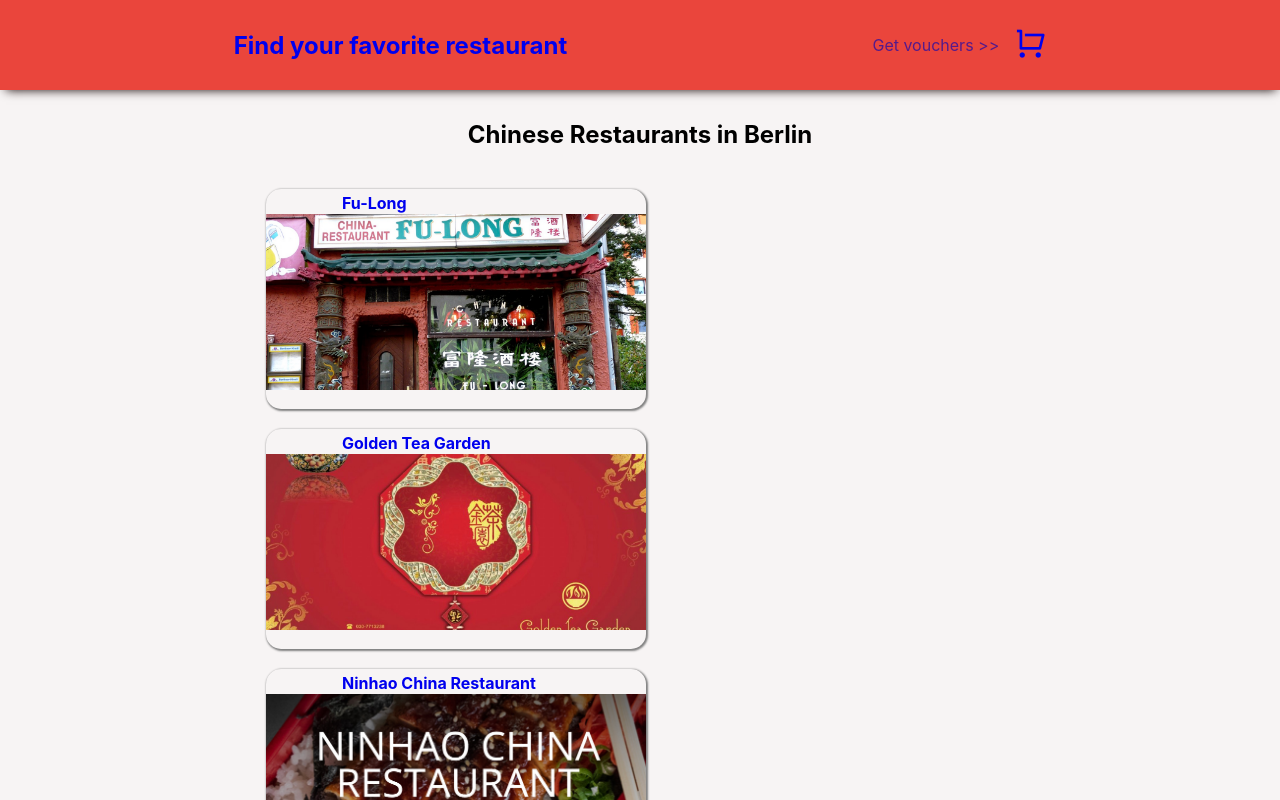
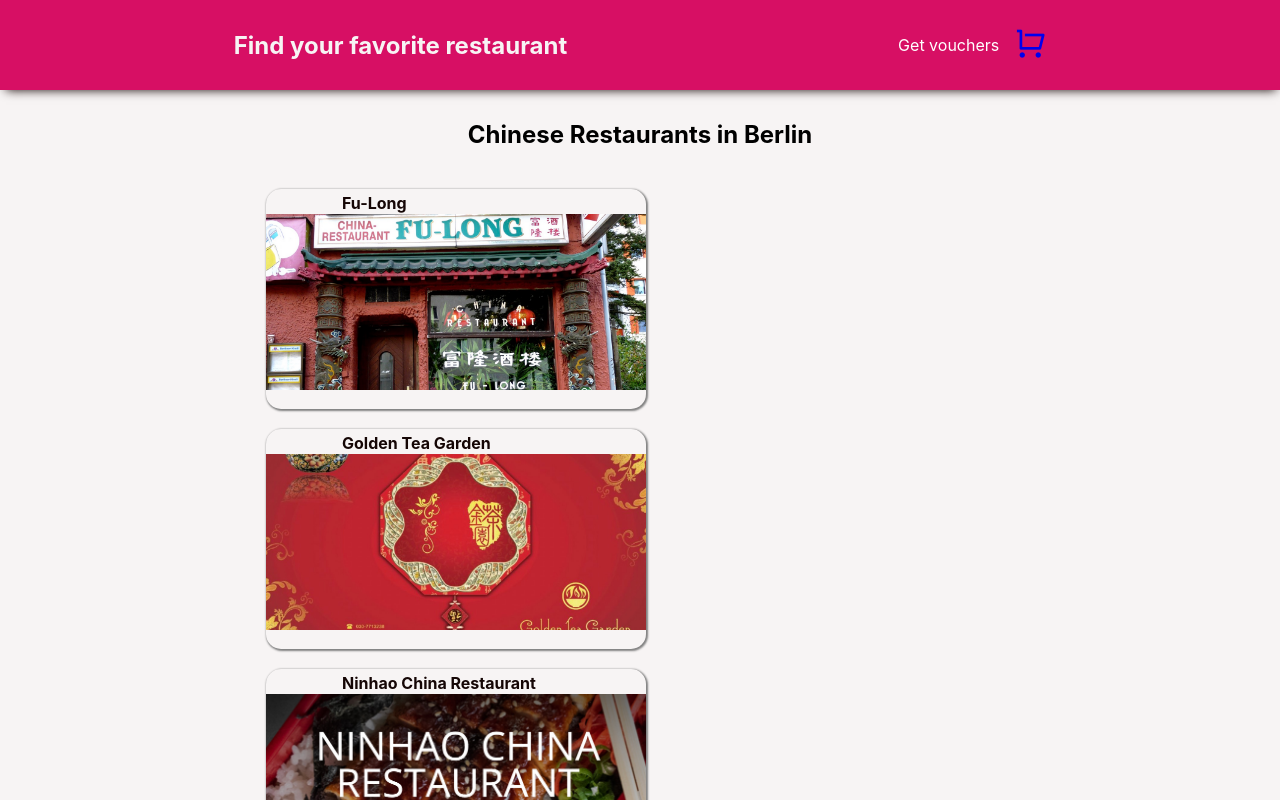
Before and after one commit to marlowzhao/react-restaurant, a React (Create React App) app in the folder restaurant-berlin/: page / in a window 1280 px wide. Shown: the top 800 px of the page. Built offline with nearby package versions, Linux system fonts and the light colour scheme.

Commit message:
color changed

```diff
--- a/restaurant-berlin/src/components/Header.js
+++ b/restaurant-berlin/src/components/Header.js
@@ -10,10 +10,10 @@
   return (
     <header>
       <div className="header-items">
-      <Link to="/"><h2 >Find your favorite restaurant</h2></Link>
+      <Link to="/"><h2 className="header-items-title">Find your favorite restaurant</h2></Link>
 
-      <div className="header-items-left">
-      <div className="header-items-caption">Get vouchers >> </div>
+      <div className="header-items-right">
+      <div className="header-items-caption">Get vouchers </div>
       <Link to="/cart"><i className={empty? "ri-shopping-cart-line ri-fw ri-2x" : "ri-shopping-cart-fill ri-fw ri-2x" }></i></Link>
       </div>
       </div>
--- a/restaurant-berlin/src/index.css
+++ b/restaurant-berlin/src/index.css
@@ -1,8 +1,9 @@
 :root {
  --black: #150605;
- --pink: #EA453C;
+ --pink: #D70F64;
  --blue: #551A8B;
  --white:#F7F4F4;
+ --header:#FFFFFF;
 }
 
 body {
@@ -23,7 +24,6 @@
   justify-content: center;
   background-color: var(--pink);
   height:90px;
-  color: white;
   padding: 0 15px;
   box-shadow: 1px 5px 10px -5px rgba(21,6,5,1)
 }
@@ -35,12 +35,17 @@
   align-items: center;
 }
 
-.header-items-left{
+.header-items-title {
+  color: var(--white)
+}
+
+.header-items-right{
   display: flex;
   align-items: center;
-  color: var(--blue);
+  color: var(--header);
   gap: 15px;
 }
+
 
 a {
   text-decoration: none;
@@ -88,7 +93,7 @@
 }
 
 .image-container:hover{
-  border: 1px solid var(--blue);
+  border: 1px solid var(--pink);
 }
 
 .image-res{
@@ -106,6 +111,7 @@
   position: absolute;
   margin-top:0;
   font-weight: 700;
+  color: var(--black);
 }
 .image-res-name:hover{
   text-decoration: underline;
@@ -168,7 +174,7 @@
 .ri-heart-line.favorite,
 .ri-heart-fill.favorite{
   left:5%;
-  color:var(--black);
+  color:var(--pink);
 }
 
 
@@ -176,7 +182,7 @@
 .ri-add-circle-line.cart,
 .ri-shopping-cart-fill.cart{
   right:5%;
-  color:var(--black);
+  color:var(--pink);
 }
 
 
@@ -240,7 +246,7 @@
   width: 130px;
   display: flex;
   margin:0 auto;
-  background-color: var(--blue);
+  background-color: var(--pink);
   color: whitesmoke;
   border-radius: 15px;
   justify-content: center;
```
